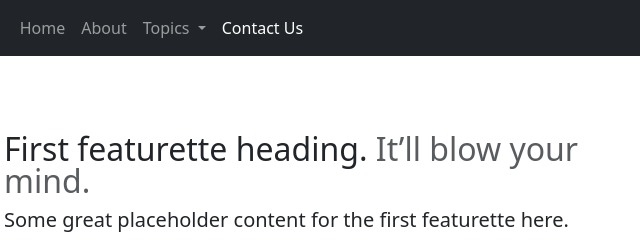
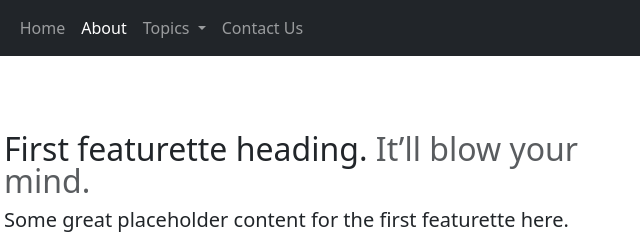
Before and after one commit to Rizwanulansari/iCoder.Bootstrap, a plain HTML site: page about.html in a window 1280 px wide. Shown: the top 240 px of the page, 78-718 px from the left. Drawn offline with nearby package versions, Linux system fonts and the light colour scheme.

Commit message:
Update about.html

```diff
--- a/about.html
+++ b/about.html
@@ -24,7 +24,7 @@
                         <a class="nav-link" aria-current="page" href="/iCoderBootstrap/">Home</a>
                     </li>
                     <li class="nav-item ">
-                        <a class="nav-link" href="/iCoderBootstrap/about.html">About</a>
+                        <a class="nav-link active" href="/iCoderBootstrap/about.html">About</a>
 
                     </li>
 
@@ -45,7 +45,7 @@
                     </li>
 
                     <li class="nav-item ">
-                        <a class="nav-link active" href="/iCoderBootstrap/contact.html">Contact Us</a>
+                        <a class="nav-link " href="/iCoderBootstrap/contact.html">Contact Us</a>
                     </li>
 
                 </ul>
```
